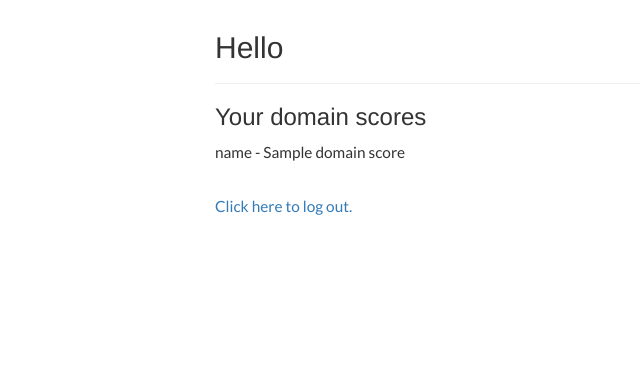
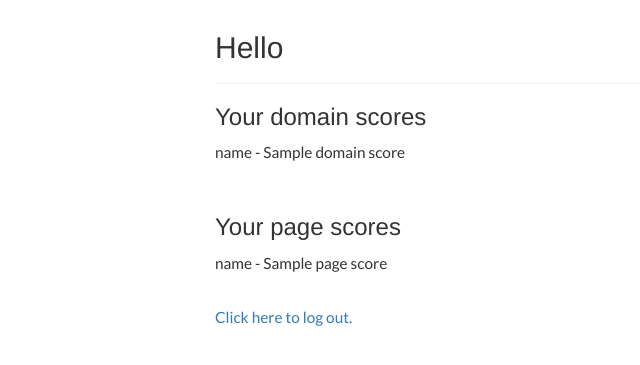
Before and after one commit to Kayra/prospector, a Python web app: template app/templates/users/profile.html in a window 1280 px wide. Shown: the part 208-573 px from the top of the page, without its empty margins (50-690 px from the left). Run offline with Jinja, Linux system fonts and the light colour scheme; the template is opened without the code that fills it: most values are stand-ins (such as "Sample title", 1, 10 or a date in 2020); some libraries are stand-ins or nearby versions.

Commit message:
User-scores - Listing page scores

```diff
--- a/app/templates/users/profile.html
+++ b/app/templates/users/profile.html
@@ -15,6 +15,16 @@
 
     <br>
 
+
+    <h3>Your page scores</h3>
+
+    {% for page_score_field in page_scores.__table__.columns._data.keys() %}
+        <p>{{ page_score_field }} - {{ page_scores[page_score_field] }}</p>
+    {% endfor %}
+
+    <br>
+
+
     <p>
         <a href="{{ url_for('users.logout') }}">Click here to log out.</a>
     </p>
```
